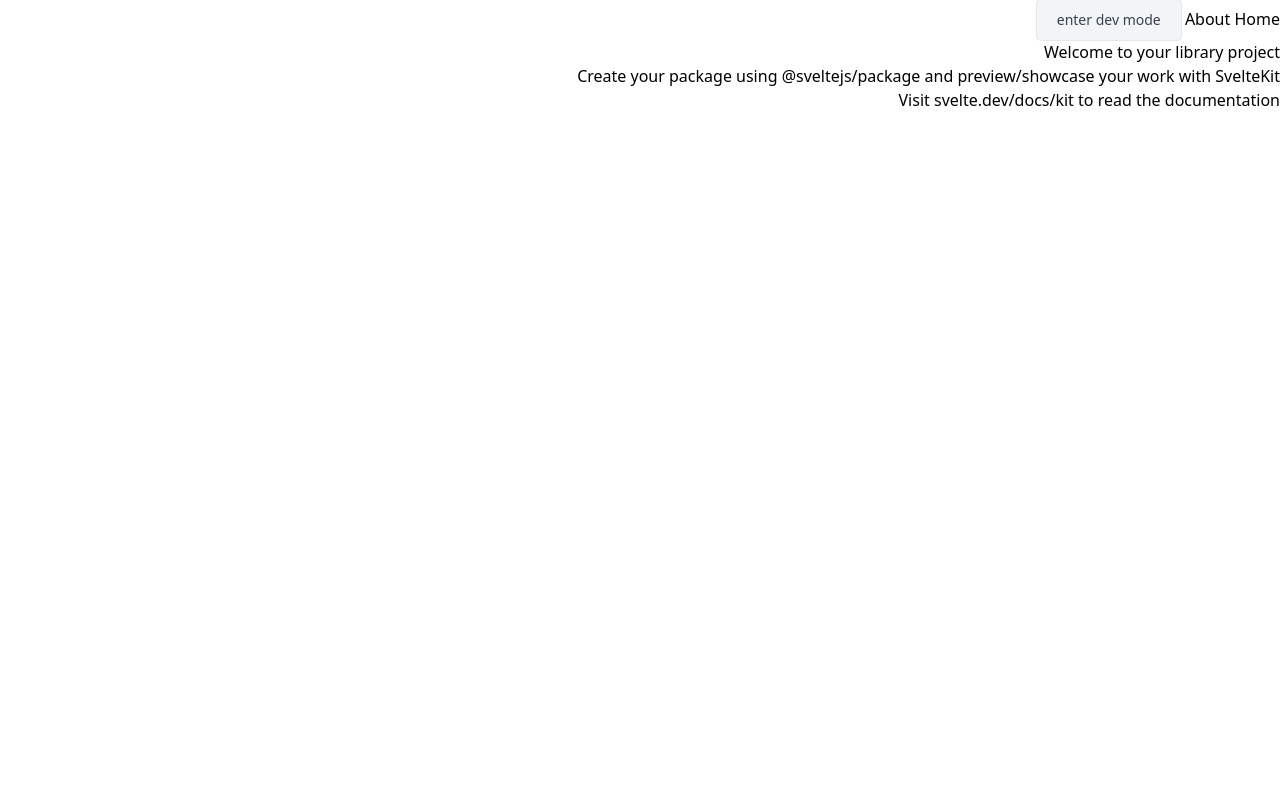
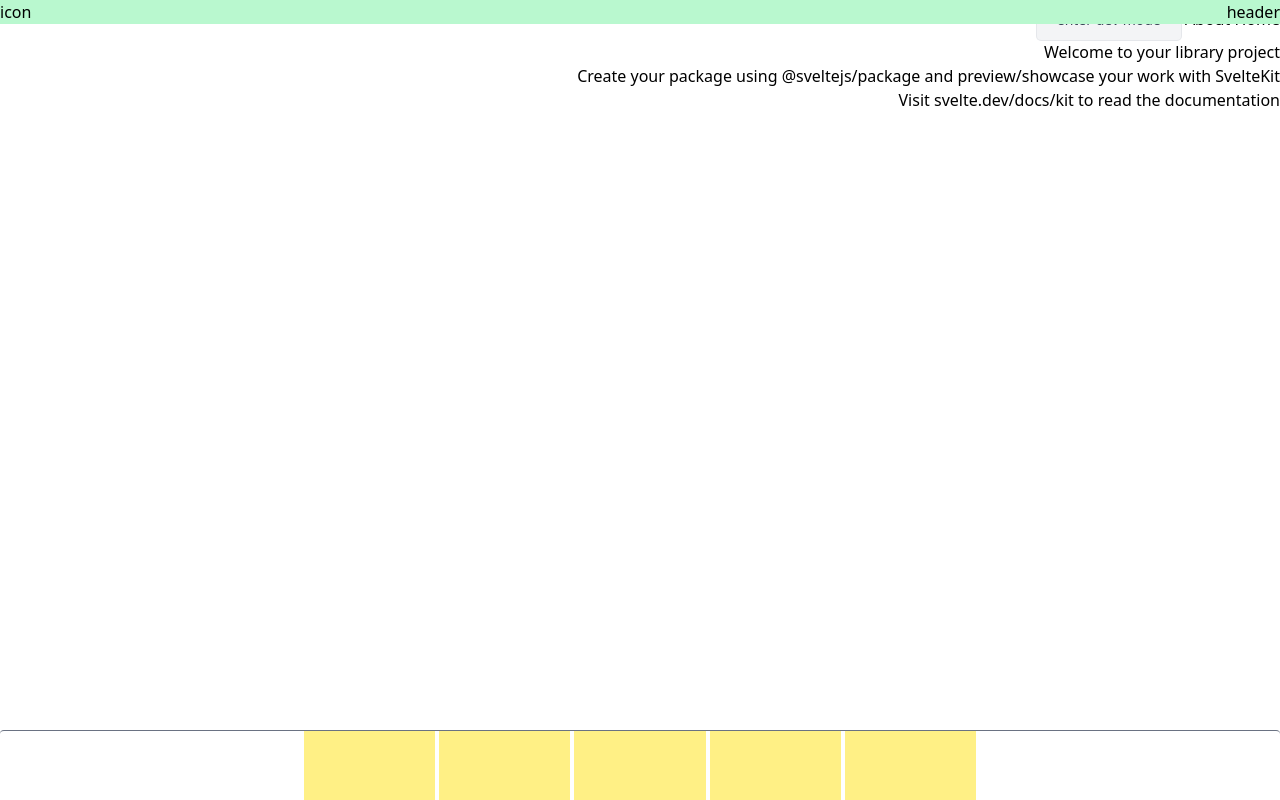
Before and after one commit to AnsBdran/viewport-playground, a SvelteKit app: page / in a window 1280 px wide. Built offline with nearby package versions, Linux system fonts and the light colour scheme.

Commit message:
minor fix:switched to  containt: content

```diff
--- a/src/lib/component/viewport-playground.svelte
+++ b/src/lib/component/viewport-playground.svelte
@@ -39,8 +39,8 @@
 		<Toolbar />
 		<div class="flex items-center" style=" margin-top: {TOOLBAR_HEIGHT}px">
 			<div
-				class="mx-auto mt-1 overflow-scroll rounded-2xl border-6 border-gray-700 shadow-[0_10px_35px_rgba(0,0,0,0.45)] ring-offset-8 ring-offset-transparent dark:border-gray-400"
-				style="max-height: calc(100vh - {TOOLBAR_HEIGHT}px); width: {width}px; scrollbar-width: none; -ms-overflow-style: none; height: {height}px; contain: layout"
+				class="overflowY-scroll overflowX-hidden mx-auto mt-1 rounded-2xl border-6 border-gray-700 shadow-[0_10px_35px_rgba(0,0,0,0.45)] ring-offset-8 ring-offset-transparent dark:border-gray-400"
+				style="max-height: calc(100vh - {TOOLBAR_HEIGHT}px); width: {width}px; scrollbar-width: none; -ms-overflow-style: none; height: {height}px; contain: content"
 			>
 				{@render children()}
 			</div>
--- a/src/routes/+layout.svelte
+++ b/src/routes/+layout.svelte
@@ -1,12 +1,18 @@
 <script lang="ts">
 	import { ViewportPlayground } from '$lib/component';
 	import '../app.css';
+	import Nav from './nav.svelte';
 
 	let { children } = $props();
 </script>
 
 <ViewportPlayground>
+	<header class="fixed top-0 right-0 left-0 z-9999 flex items-center justify-between bg-green-200">
+		<span>header</span>
+		<span>icon</span>
+	</header>
 	<a href="/about">About</a>
 	<a href="/">Home</a>
 	{@render children()}
+	<Nav />
 </ViewportPlayground>
--- /dev/null
+++ b/src/routes/nav.svelte
@@ -0,0 +1,79 @@
+<script>
+	const pathname = '/about';
+	let elements = {};
+
+	let parent = $state(null);
+	let active_element = $state(elements[pathname]);
+
+	const is_active_link = (link) => {
+		return link === '/' ? link === pathname : pathname.startsWith(link);
+	};
+
+	const MAIN_LINKS = [
+		{
+			label: 'قصصي',
+			href: '/'
+			// icon: Home,
+		},
+		{
+			label: 'مكتبة',
+			href: '/library'
+			// icon: Book,
+		},
+		{
+			label: 'ألعاب',
+			href: '/games'
+			// icon: Gamepad2,
+		},
+		{
+			label: 'ملف شخصي',
+			href: '/profile'
+			// icon: User,
+		},
+		{
+			label: 'إعدادات',
+			href: '/settings'
+			// icon: Settings,
+		}
+	];
+	export const CONSTANTS = {
+		MENU_BAR_HEIGHT: 70,
+		HEADER_HEIGHT: 40
+	};
+</script>
+
+<nav
+	class="bg-background border-t-accent/10 fixed right-0 bottom-0 left-0 z-50 flex justify-center rounded-t-sm border-t text-gray-500 shadow-xl"
+	style="height: {CONSTANTS.MENU_BAR_HEIGHT}px"
+>
+	<ul
+		class={' ml:min-w-lg relative flex h-full min-w-2xs  gap-1  sm:min-w-xs md:min-w-[22rem] lg:min-w-2xl'}
+	>
+		{#each MAIN_LINKS as link}
+			<li
+				class={['h-full w-1/5 flex-1 bg-yellow-200 ', is_active_link(link.href) && 'text-accent ']}
+			>
+				{@render tab(link)}
+			</li>
+		{/each}
+	</ul>
+</nav>
+
+{#snippet tab(link)}
+	<a
+		bind:this={elements[link.href]}
+		class={[
+			'smooth-bounce flex h-full flex-col items-center justify-center ',
+			is_active_link(link.href) && '-translate-y-[10px]'
+		]}
+		href={link.href}
+	>
+		<!-- <link.icon class={['text-4xl ', is_active_link(link.href) && 'text-accent']} /> -->
+		<span
+			class={[
+				'text-accent ml:text-xs absolute translate-y-6 text-[9px] font-semibold tracking-wider text-wrap opacity-0 sm:text-[11px]',
+				is_active_link(link.href) && 'opacity-100'
+			]}>{link.label}</span
+		>
+	</a>
+{/snippet}
```
